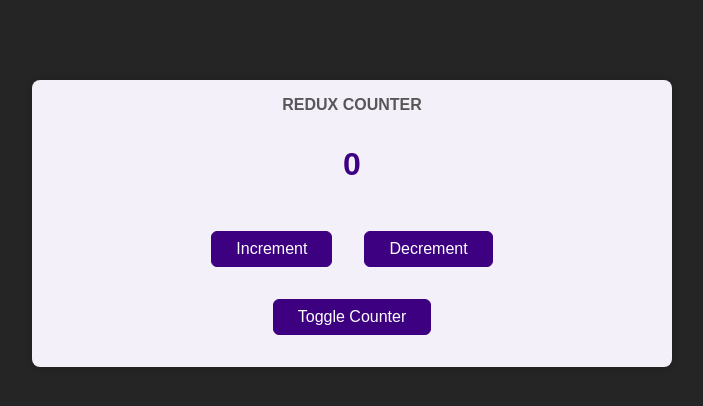
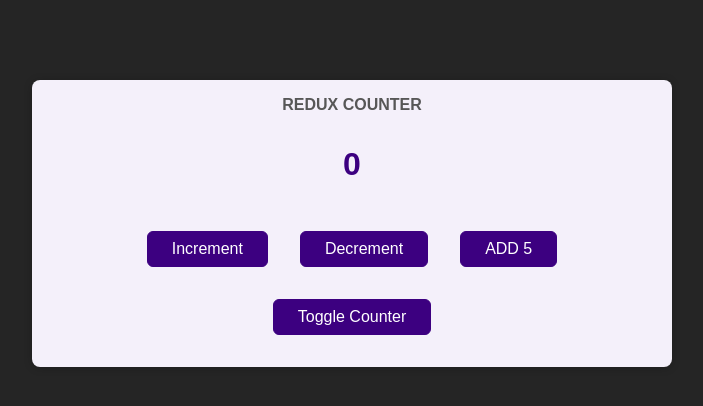
Before and after one commit to urke90/react-redux-demo, a React (Create React App) app: page / in a window 1280 px wide. Shown: the top 406 px of the page, without its empty margins (288-991 px from the left). Built offline with nearby package versions, Linux system fonts and the light colour scheme.

Commit message:
introduced payload... adding random num to counter

```diff
--- a/src/components/Counter.js
+++ b/src/components/Counter.js
@@ -14,6 +14,8 @@ const Counter = () => {
 
     const incrementCounterHandler = () => dispatch({ type: 'INCREMENT' });
     const decrementCounterHandler = () => dispatch({ type: 'DECREMENT' });
+    const incrementByHandler = () =>
+        dispatch({ type: 'INCREMENT_BY', amount: 5 });
 
     const toggleCounterHandler = () => {};
 
@@ -24,6 +26,7 @@ const Counter = () => {
             <div>
                 <button onClick={incrementCounterHandler}>Increment</button>
                 <button onClick={decrementCounterHandler}>Decrement</button>
+                <button onClick={incrementByHandler}>ADD 5</button>
             </div>
             <button onClick={toggleCounterHandler}>Toggle Counter</button>
         </main>
--- a/src/store/index.js
+++ b/src/store/index.js
@@ -19,6 +19,10 @@ const counterReducer = (state = initCounterState, action) => {
             return {
                 counter: state.counter - 1
             };
+        case 'INCREMENT_BY':
+            return {
+                counter: state.counter + action.amount
+            };
         default:
             return state;
     }
```
